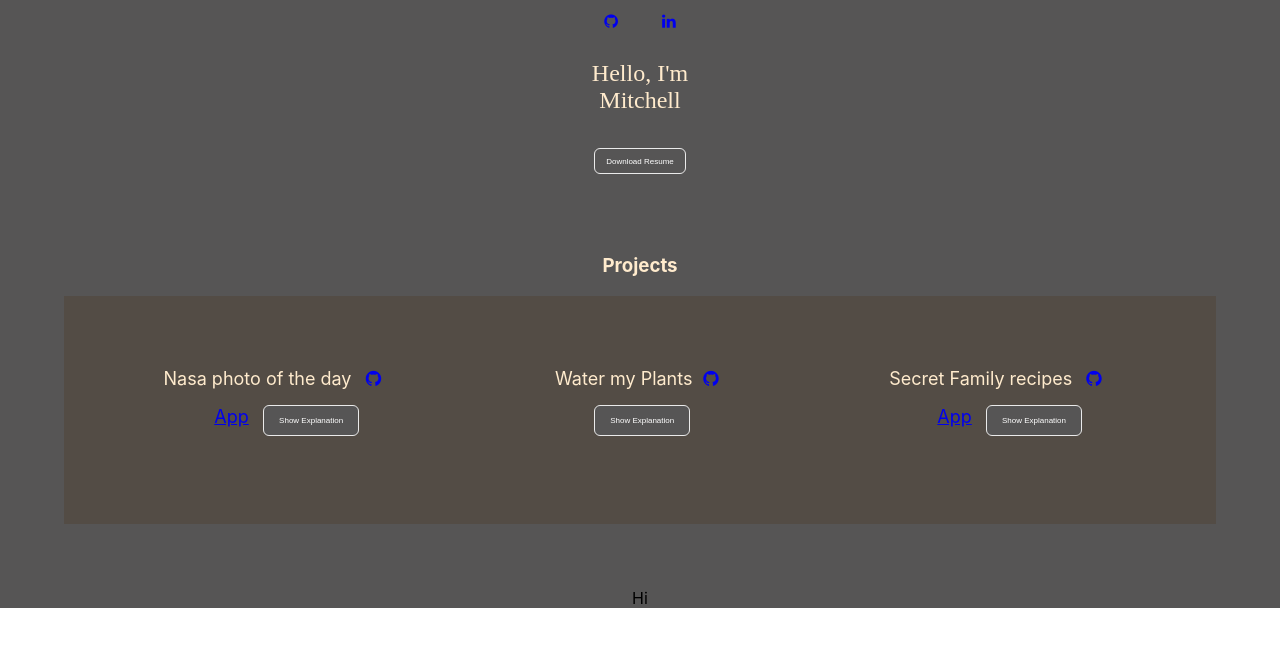
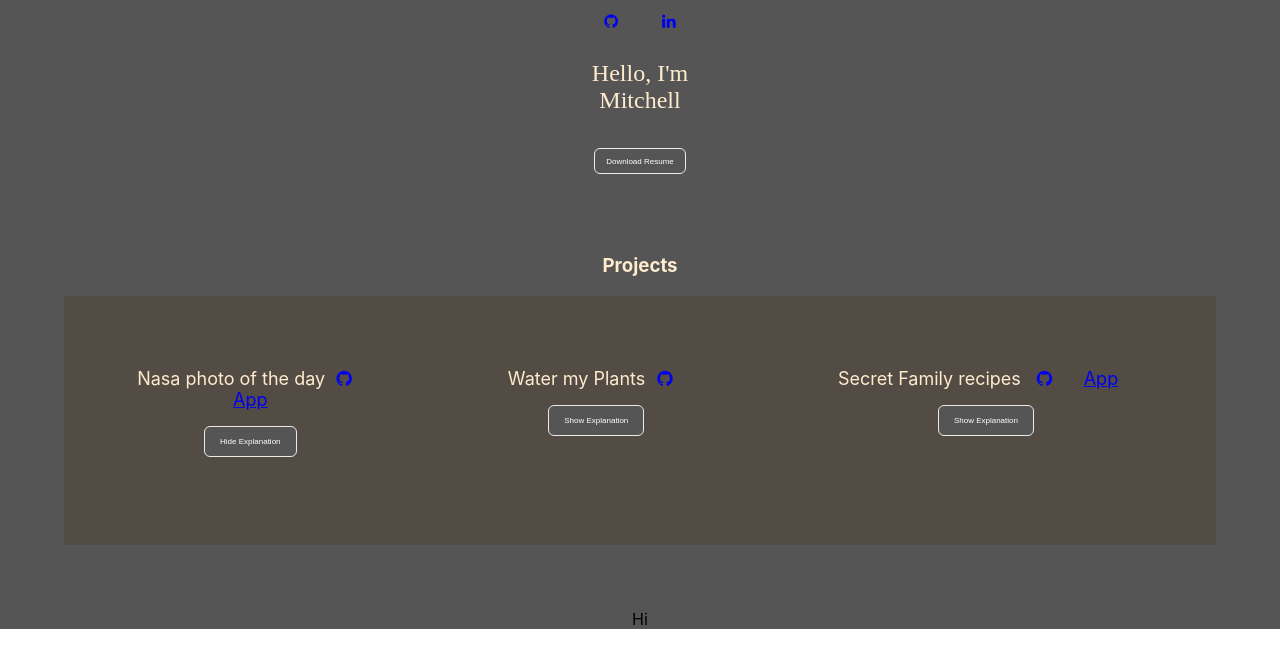
Before and after one commit to Mitchathy/Portfolio, a React (Create React App) app in the folder client/: page / in a window 1280 px wide. Shown: the top 668 px of the page. Built offline with nearby package versions, Linux system fonts and the light colour scheme.

Commit message:
data is passing through; how to display text

```diff
--- a/client/src/PortfolioContainer/Projects/ProjectExplanation.js
+++ b/client/src/PortfolioContainer/Projects/ProjectExplanation.js
@@ -3,7 +3,7 @@ import { useState } from "react";
 
 export default function ProjectExplanation(props) {
     const {project} = props
-
+    console.log(project)
     const [showText, setShowText] = useState(false)
 
         const toggleText = () =>{
--- a/client/src/PortfolioContainer/Projects/Projects.js
+++ b/client/src/PortfolioContainer/Projects/Projects.js
@@ -3,7 +3,6 @@ import './Projects.css'
 import explanationData from './ExplanationData'
 import { useState } from 'react'
 import ProjectExplanation from './ProjectExplanation'
-
 export default function Projects() {
     console.log(explanationData[0])
 
@@ -19,7 +18,7 @@ export default function Projects() {
                             <i className='fa fa-github'> </i>
                                 </a>
                             <a href='https://nasa-photo-of-the-3mmm4jozo-eagleye1144.vercel.app/'>App</a>
-                                <button className='Nasa'>Show Explanation</button>
+                                <ProjectExplanation project ={explanationData[0]}/>
                                  </div>
                     <div className='project2'>Water my Plants
                         <a href='https://github.com/Bulid-Week-Water-My-Plants/back-end'>
```
